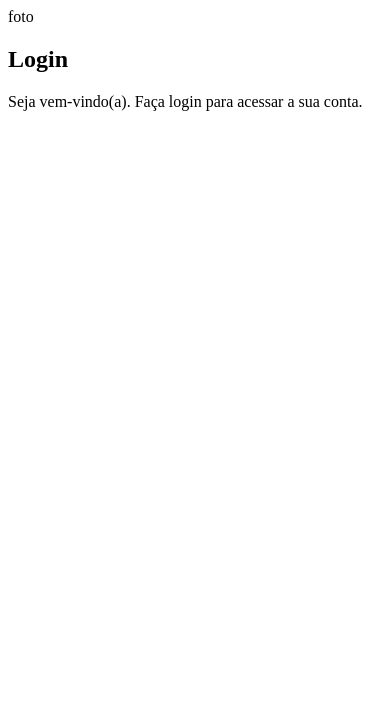
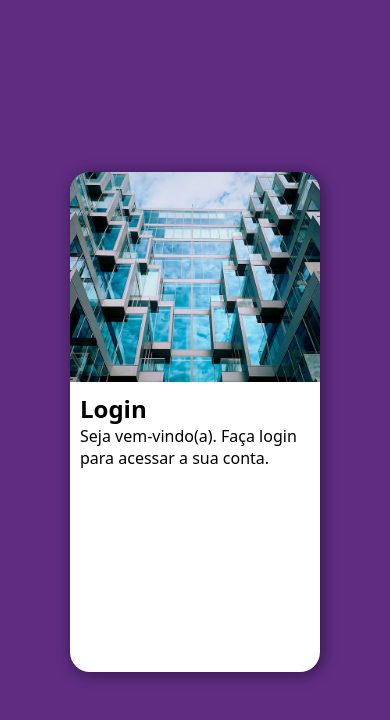
Before and after one commit to iz-brum/projeto-login, a plain HTML site: page index.html in a window 390 px wide. Drawn offline with Linux system fonts and the light colour scheme.

Commit message:
Update css/style.css
Configurações iniciais  mobile first.

```diff
--- a/css/style.css
+++ b/css/style.css
@@ -7,3 +7,53 @@
     Black: #00000
     White: #fffff
 */
+
+*{
+    font-family: system-ui, -apple-system, BlinkMacSystemFont, 'Segoe UI', Roboto, Oxygen, Ubuntu, Cantarell, 'Open Sans', 'Helvetica Neue', sans-serif;
+    margin: 0px;
+    padding: 0px;
+    box-sizing: border-box;
+}
+
+html, body{
+    background-color: #5f2c82;
+    height: 100vh;
+    width: 100vw;
+}
+
+
+main{
+    position: relative;
+    height: 100vh;
+    width: 100vw;
+}
+
+section#ilogin{
+    position: absolute;
+    top: 50%;
+    left: 50%;
+    transform: translate(-50%,-50%);
+    overflow: hidden;
+    background-color: white;
+    width: 250px;
+    height: 500px;
+    border-radius: 20px;
+    box-shadow: 2px 2px 15px rgba(0, 0, 0, 0.497);
+}
+
+section#ilogin > div#iimagem{
+    display: block;
+    background: #5f2c82 url('../imgs/pexels-patrice-werner.jpg') center center no-repeat;
+    background-size: cover;
+    height: 210px;
+}
+
+section#ilogin > div#iformulario{
+    display: block;
+    padding: 10px;
+
+}
+
+/*
+Quando você aplica overflow: hidden; a um elemento, qualquer conteúdo que ultrapasse os limites do elemento será oculto. Isso significa que o conteúdo que não cabe dentro do elemento não será exibido e não será visível para o usuário.
+*/
--- a/index.html
+++ b/index.html
@@ -10,7 +10,7 @@
     <main>
         <section id="ilogin">
             <div id="iimagem">
-                foto
+
             </div>
             <div id="iformulario">
                 <h1>Login</h1>
```
